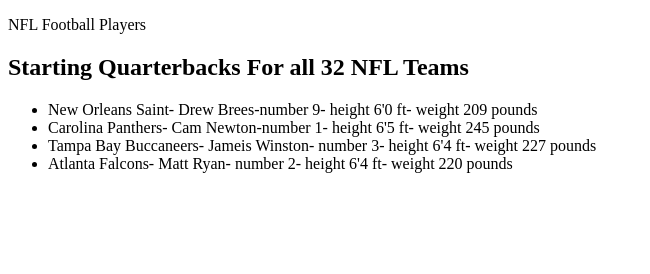
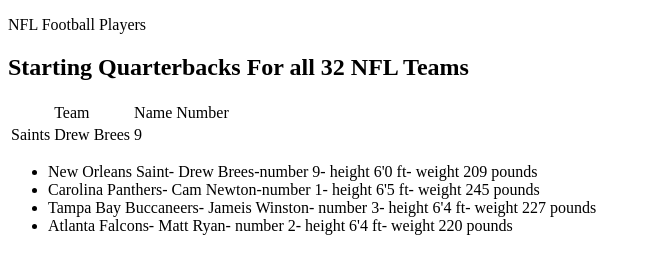
Before and after one commit to zachbrown22/zachbrown22.github.io, a plain HTML site: page index.html in a window 1280 px wide. Shown: the whole page, without its empty margins (0-650 px from the left). Drawn offline with Linux system fonts and the light colour scheme.

Commit message:
added qb table

```diff
--- a/index.html
+++ b/index.html
@@ -4,6 +4,14 @@
    <body>
         <p>NFL Football Players</p>
       <h2>Starting Quarterbacks For all 32 NFL Teams</h2>
+      <table>
+         <th>
+         <td>Team</td><td>Name</td><td>Number</td>
+         </th>
+         <tr>
+            <td>Saints</td><td>Drew Brees</td><td>9</td>
+         </tr>
+      </table>
       <ul>
          <li>New Orleans Saint- Drew Brees-number 9- height 6'0 ft- weight 209 pounds</li>
          <li>Carolina Panthers- Cam Newton-number 1- height 6'5 ft- weight 245 pounds</li>
```
